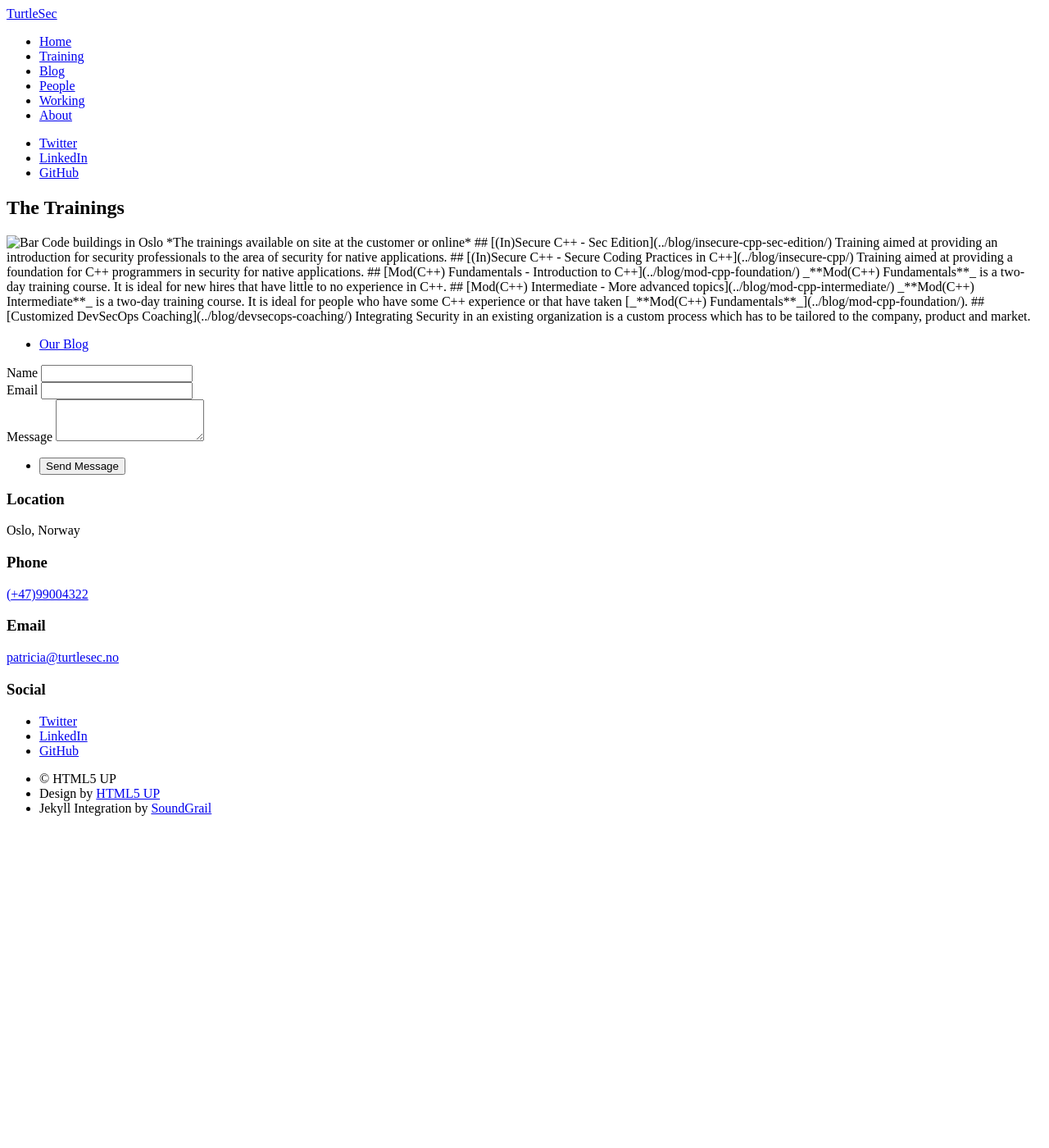
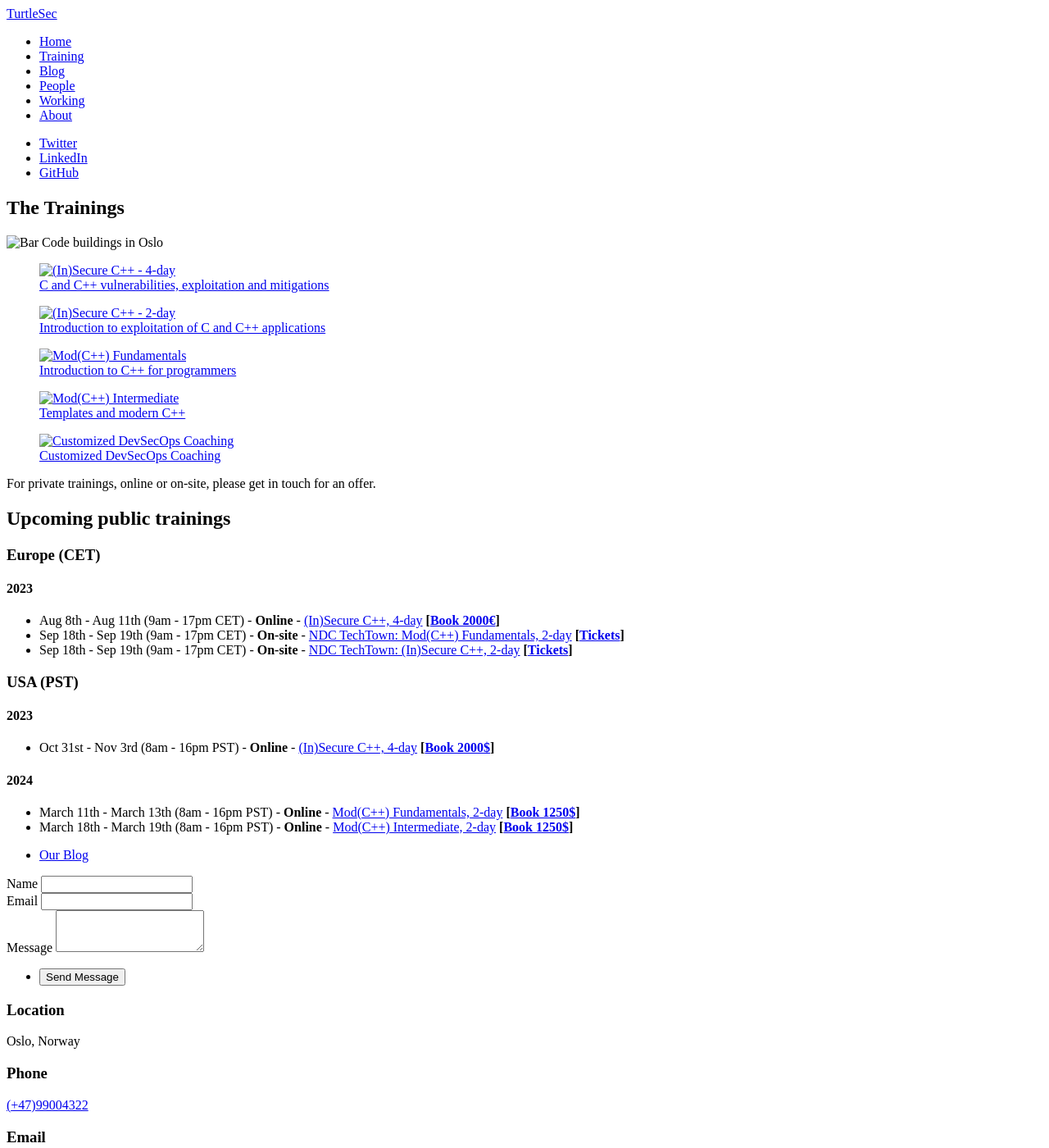
Before and after one commit to turtlesec-no/turtlesec-no.github.io, a Jekyll site: the page built from training.html, in a window 1280 px wide and 1400 px high. Shown: the whole window at 82% size. Built offline with Jekyll 4.4.1, drawn with Linux system fonts in a browser that asks for light colours; nearby versions of some CDN libraries.

Commit message:
Rewrite to html and add public trainings

```diff
--- a/training.html
+++ b/training.html
@@ -13,24 +13,92 @@ changefreq: weekly
 
 <span class="image fit"><img src="{{ "/images/barcode.1000.jpg" | absolute_url }}" alt="Bar Code buildings in Oslo" /></span>
 
-*The trainings available on site at the customer or online*
+<div class="box alt">
+    <div class="item_container">
+        <div class="item">
+            <figure>
+                <a class="image fit" href="../blog/insecure-cpp/">
+                    <picture>
+                        <source media="(max-width:300px)" srcset="{{ "/images/insecure_cpp_4_day.250.jpg" | absolute_url }}">
+                        <img src="{{ "/images/insecure_cpp_4_day.jpg" | absolute_url }}" alt="(In)Secure C++ - 4-day" />
+                    </picture>
+                </a>
+                <figcaption><a href="../blog/insecure-cpp/">C and C++ vulnerabilities, exploitation and mitigations</a></figcaption>
+            </figure>
+        </div>
+        <div class="item">
+            <figure>
+                <a class="image fit" href="../blog/insecure-cpp-sec-edition/">
+                    <picture>
+                        <source media="(max-width:300px)" srcset="{{ "/images/insecure_cpp_2_day.250.jpg" | absolute_url }}">
+                        <img src="{{ "/images/insecure_cpp_2_day.jpg" | absolute_url }}" alt="(In)Secure C++ - 2-day" />
+                    </picture>
 
-## [(In)Secure C++ - Sec Edition](../blog/insecure-cpp-sec-edition/)
+                </a>
+                <figcaption><a href="../blog/insecure-cpp-sec-edition/">Introduction to exploitation of C and C++ applications</a></figcaption>
+            </figure>
+        </div>
+        <div class="item">
+            <figure>
+                <a class="image fit" href="../blog/mod-cpp-foundation/">
+                    <picture>
+                        <source media="(max-width:300px)" srcset="{{ "/images/mod_cpp_fundamentals.250.jpg" | absolute_url }}">
+                        <img src="{{ "/images/mod_cpp_fundamentals.jpg" | absolute_url }}" alt="Mod(C++) Fundamentals" />
+                    </picture>
+                </a>
+                <figcaption><a href="../blog/mod-cpp-foundation/">Introduction to C++ for programmers</a></figcaption>
+            </figure>
+        </div>
+        <div class="item">
+            <figure>
+                <a class="image fit" href="../blog/mod-cpp-intermediate/">
+                    <picture>
+                        <source media="(max-width:300px)" srcset="{{ "/images/mod_cpp_intermediate.250.jpg" | absolute_url }}">
+                        <img src="{{ "/images/mod_cpp_intermediate.jpg" | absolute_url }}" alt="Mod(C++) Intermediate" />
+                    </picture>
+                </a>
+                <figcaption><a href="../blog/mod-cpp-intermediate/">Templates and modern C++</a></figcaption>
+            </figure>
+        </div>
+        <div class="item">
+            <figure>
+                <a class="image fit" href="../blog/devsecops-coaching/">
+                    <picture>
+                        <source media="(max-width:300px)" srcset="{{ "/images/devsecops_coaching.250.jpg" | absolute_url }}">
+                        <img src="{{ "/images/devsecops_coaching.jpg" | absolute_url }}" alt="Customized DevSecOps Coaching" />
+                    </picture>
+                </a>
+                <figcaption><a href="../blog/devsecops-coaching/">Customized DevSecOps Coaching</a></figcaption>
+            </figure>
+        </div>
+    </div>
+</div>
 
-Training aimed at providing an introduction for security professionals to the area of security for native applications.
+<p>For private trainings, online or on-site, please get in touch for an offer.</p>
 
-## [(In)Secure C++ - Secure Coding Practices in C++](../blog/insecure-cpp/)
+<h2>Upcoming public trainings</h2>
 
-Training aimed at providing a foundation for C++ programmers in security for native applications.
+<h3>Europe (CET) </h3>
 
-## [Mod(C++) Fundamentals - Introduction to C++](../blog/mod-cpp-foundation/)
+<h4>2023</h4>
 
-_**Mod(C++) Fundamentals**_ is a two-day training course. It is ideal for new hires that have little to no experience in C++.
+<ul>
+    <li>Aug 8th  - Aug 11th (9am - 17pm CET) - <b>Online</b>  - <a href="../blog/insecure-cpp/">(In)Secure C++, 4-day</a> <b>[<a href="mailto:patricia@turtlesec.no?subject=Book (In)Secure Cpp (Aug 8th - Aug 11th)">Book 2000€</a>]</b></li>
+    <li>Sep 18th - Sep 19th (9am - 17pm CET) - <b>On-site</b> - <a href="https://ndctechtown.com/workshops/mod-cpp-fundamentals/83384ede1410">NDC TechTown: Mod(C++) Fundamentals, 2-day</a> <b>[<a href="https://ndctechtown.com/tickets">Tickets</a>]</b></li>
+    <li>Sep 18th - Sep 19th (9am - 17pm CET) - <b>On-site</b> - <a href="https://ndctechtown.com/workshops/in-security-in-cpp/2250bc4521e2">NDC TechTown: (In)Secure C++, 2-day</a> <b>[<a href="https://ndctechtown.com/tickets">Tickets</a>]</b></li>
+</ul>
 
-## [Mod(C++) Intermediate - More advanced topics](../blog/mod-cpp-intermediate/)
+<h3>USA (PST)</h3>
 
-_**Mod(C++) Intermediate**_ is a two-day training course. It is ideal for people who have some C++ experience or that have taken [_**Mod(C++) Fundamentals**_](../blog/mod-cpp-foundation/).
+<h4>2023</h4>
 
-## [Customized DevSecOps Coaching](../blog/devsecops-coaching/)
+<ul>
+    <li>Oct 31st - Nov 3rd (8am - 16pm PST) - <b>Online</b> - <a href="../blog/insecure-cpp/">(In)Secure C++, 4-day</a> <b>[<a href="mailto:patricia@turtlesec.no?subject=Book (In)Secure Cpp (Oct 31st - Nov 3rd)">Book 2000$</a>]</b></li>
+</ul>
 
-Integrating Security in an existing organization is a custom process which has to be tailored to the company, product and market.
+<h4>2024</h4>
+
+<ul>
+    <li>March 11th - March 13th (8am - 16pm PST) - <b>Online</b> - <a href="../blog/mod-cpp-foundation/">Mod(C++) Fundamentals, 2-day</a> <b>[<a href="mailto:patricia@turtlesec.no?subject=Book Mod(Cpp) Fundamentals (March 11th - 13th)">Book 1250$</a>]</b> </li>
+    <li>March 18th - March 19th (8am - 16pm PST) - <b>Online</b> - <a href="../blog/mod-cpp-intermediate/">Mod(C++) Intermediate, 2-day</a> <b>[<a href="mailto:patricia@turtlesec.no?subject=Book Mod(Cpp) Intermediate (March 18th - 19th)">Book 1250$</a>]</b> </li>
+</ul>
```
